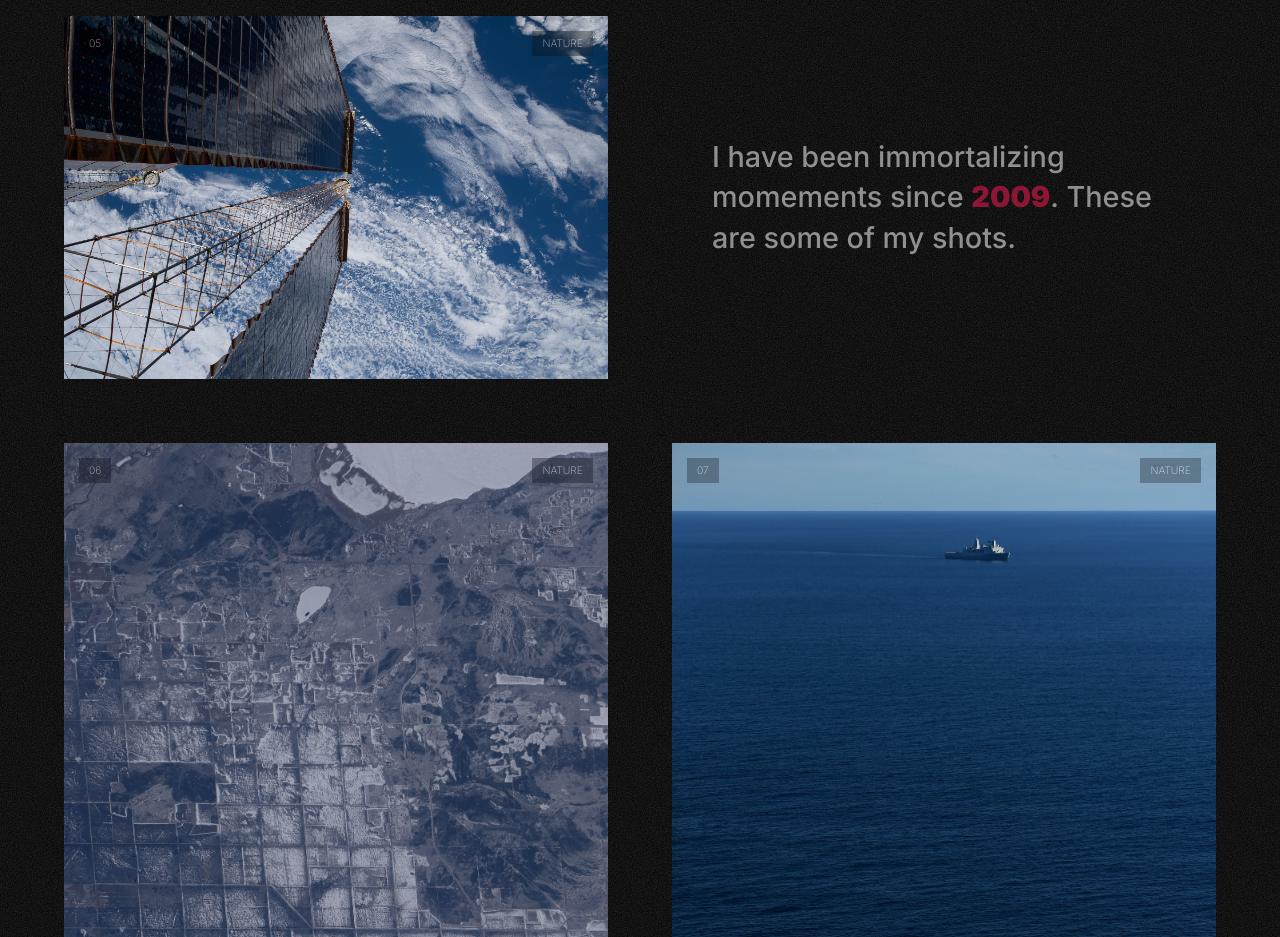
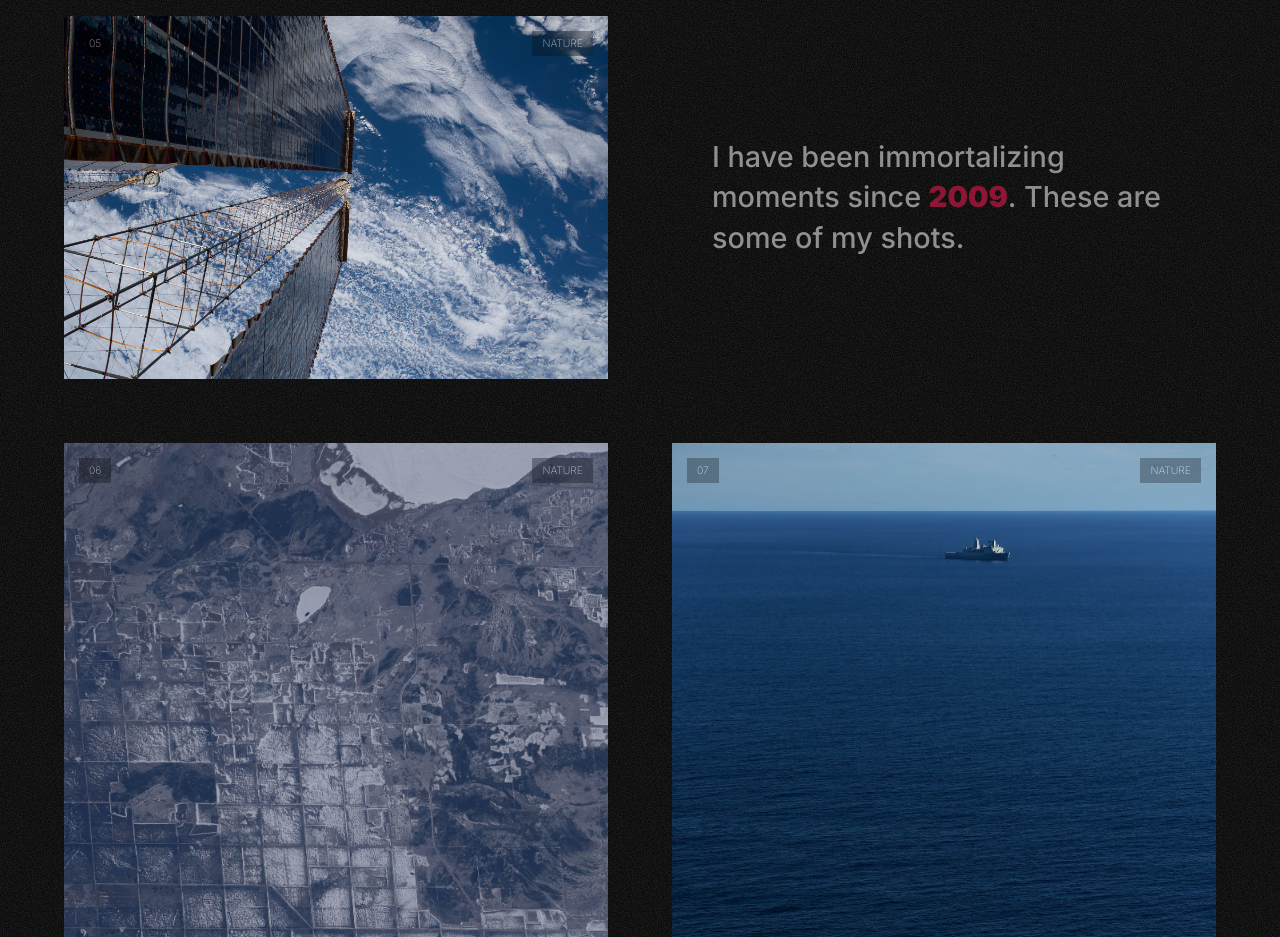
Before and after one commit to alunazzi/giada-photography-2026, a plain HTML site: page index.html in a window 1280 px wide. Shown: the part 1860-2797 px from the top of the page. Drawn offline with nearby package versions, Linux system fonts and the light colour scheme.

Commit message:
Update index.html
Spell

```diff
--- a/index.html
+++ b/index.html
@@ -71,7 +71,7 @@
 
             <!-- Text Tile 02 -->
             <div class="tile reveal text-tile">
-                <p>I have been immortalizing momements since <span>2009</span>. These are some of my shots. </p>
+                <p>I have been immortalizing moments since <span>2009</span>. These are some of my shots. </p>
             </div>
 
             <!-- 06 -->
```
